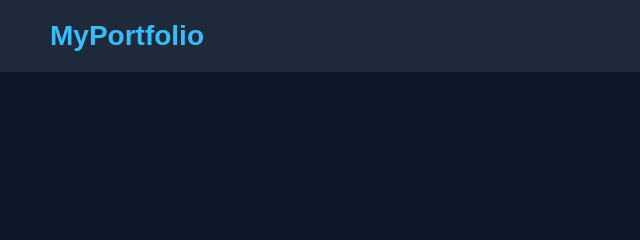
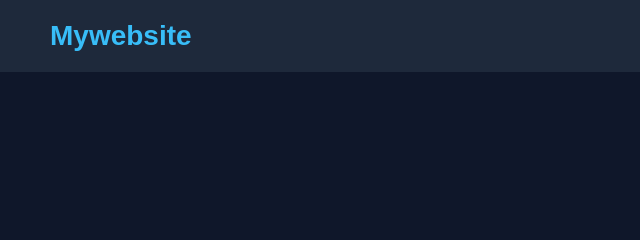
Before and after one commit to abebe-netizen/my-portifolio, a plain HTML site: page index.html in a window 1280 px wide. Shown: the top 240 px of the page, 0-640 px from the left. Drawn offline with Linux system fonts and the light colour scheme.

Commit message:
abel commit

```diff
--- a/index.html
+++ b/index.html
@@ -13,7 +13,7 @@
     <!-- Navigation Bar -->
 
     <nav>
-      <h2 class="logo">MyPortfolio</h2>
+      <h2 class="logo">Mywebsite</h2>
 
       <ul>
         <li><a href="#home">Abel's </a></li>
```
